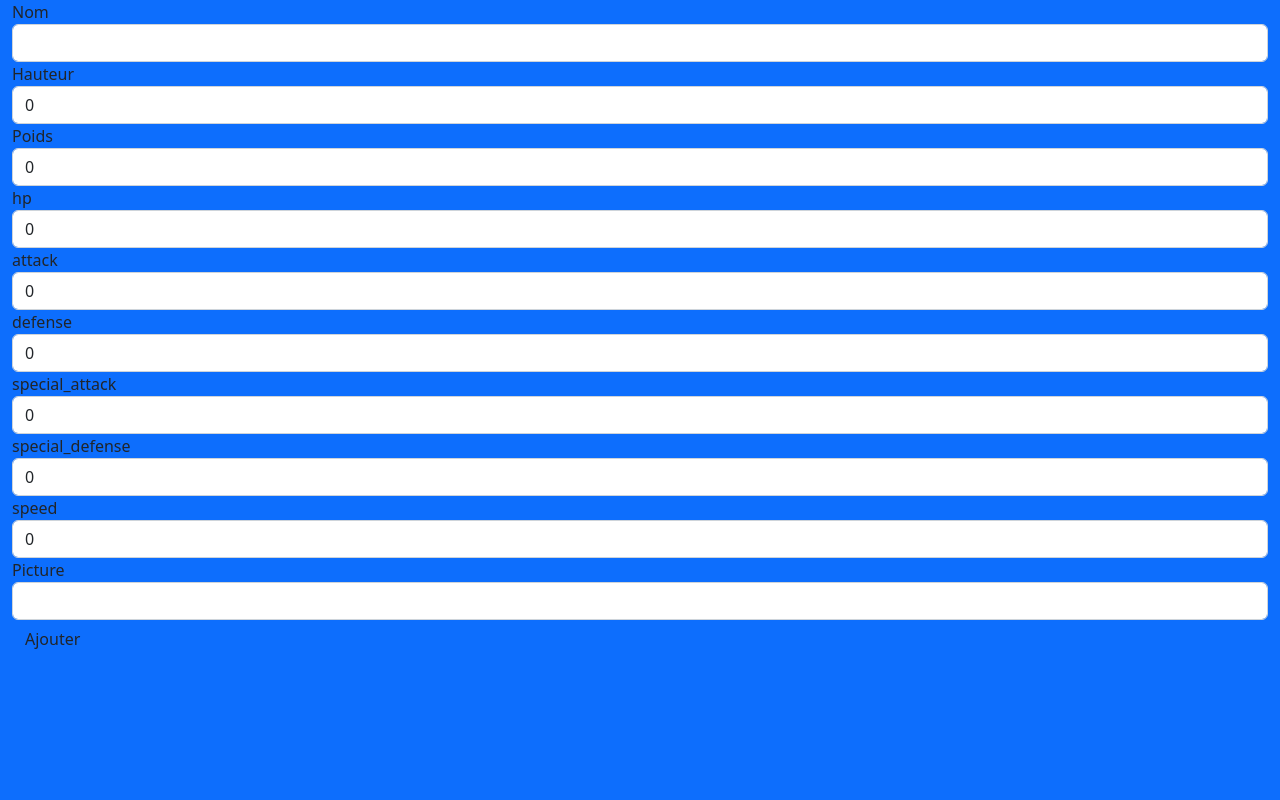
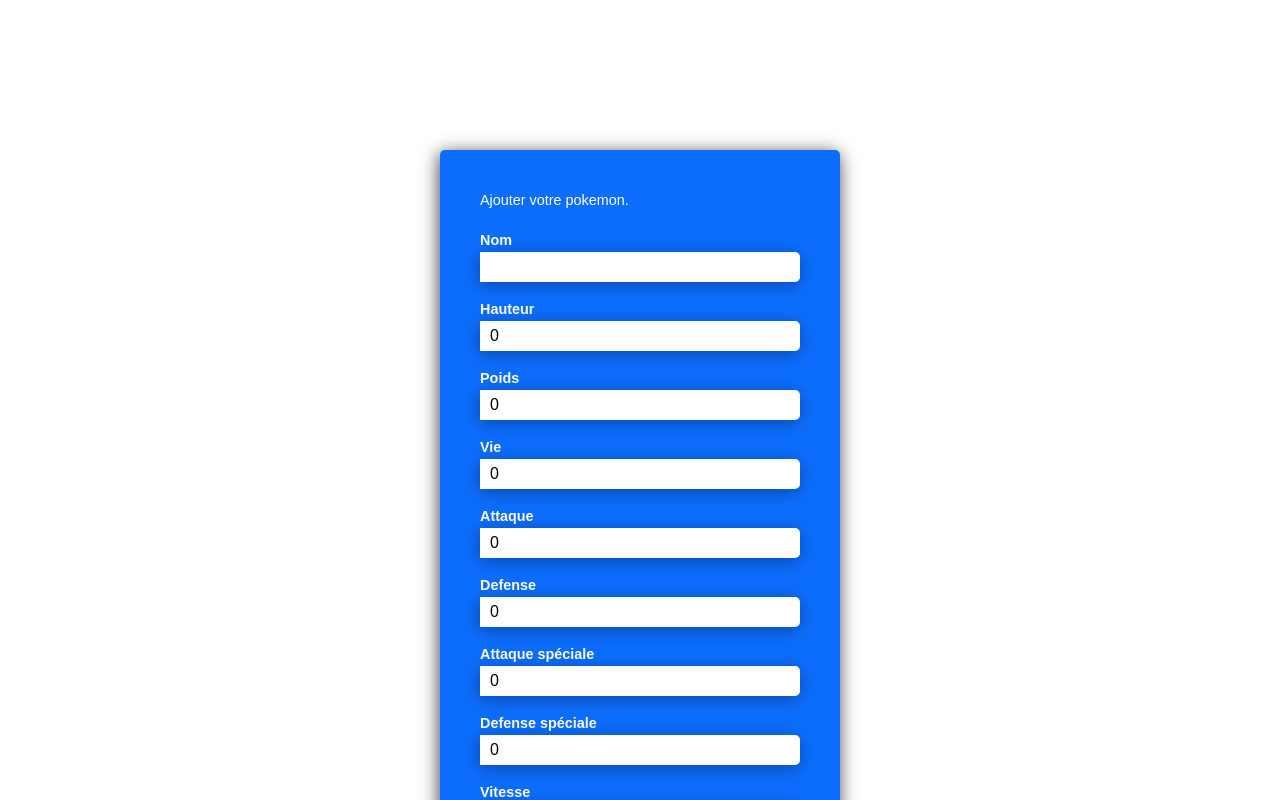
Before and after one commit to Julian-IGS/Front-ReactJS, a React (Create React App) app in the folder front/: page /add in a window 1280 px wide. Shown: the top 800 px of the page. Built offline with nearby package versions, Linux system fonts and the light colour scheme.

Commit message:
bouton ajouter un pokemon et du css pour le form

```diff
--- /dev/null
+++ b/front/src/CSS/add.scss
@@ -0,0 +1,71 @@
+*{
+    box-sizing: border-box;
+    font-family: "Merriweather Sans", sans-serif;
+ }
+
+ body{
+    background-color: #B0DBEE;
+
+    #form{
+       color: white;
+       background-color: #0D6EFD;
+       border-radius: 5px;
+
+       width: 400px;
+       padding: 40px;
+       margin: 150px auto;
+
+       -webkit-box-shadow: -1px 3px 18px 0px rgba(0,0,0,0.75);
+       -moz-box-shadow: -1px 3px 18px 0px rgba(0,0,0,0.75);
+       box-shadow: -1px 3px 18px 0px rgba(0,0,0,0.75);
+
+       p{
+          font-size: 0.9em;
+       }
+
+       button{
+          width: 100%;
+          text-align: center;
+          color: black;
+          background-color: white;
+          margin-top: 20px;
+          border: 1px solid rgba(0,0,0,0.4);
+       }
+
+       .form-group{
+          margin: 15px auto;
+
+          label{
+             font-weight: bold;
+             font-size: 0.9em;
+          }
+
+          .input-group{
+             border-radius: 5px;
+             -webkit-box-shadow: -1px 3px 18px 0px rgba(0,0,0,0.35);
+             -moz-box-shadow: -1px 3px 18px 0px rgba(0,0,0,0.35);
+             box-shadow: -1px 3px 18px 0px rgba(0,0,0,0.35);
+
+             .input-group-addon{
+                border: none;
+                border-right: 1px solid rgba(0,0,0,0.2);
+             }
+
+             input{
+                padding-left: 10px;
+             }
+
+             i{
+                color: #009EDF;
+             }
+          }
+
+          input{
+             padding: 3px;
+             width: 100%;
+             border: none;
+             border-radius: 0 5px 5px 0;
+          }
+       }
+    }
+ }
--- /dev/null
+++ b/front/src/CSS/pokedex.scss
@@ -0,0 +1,4 @@
+
+ bouton{
+    color: bisque;
+ }
--- a/front/src/component/AddPokemon.jsx
+++ b/front/src/component/AddPokemon.jsx
@@ -1,4 +1,5 @@
-import React, { useState, useEffect } from 'react';
+import React, { useState} from 'react';
+import "../CSS/add.scss";
 
 function AddPokemon() {
     const [name, setName] = useState(''); // On utilise le hook useState pour initialiser l'état du nom du pokemon à une valeur vide
@@ -11,6 +12,7 @@ function AddPokemon() {
     const [special_attack, setSpecial_attack] = useState(0);
     const [special_defense, setSpecial_defense] = useState(0);
     const [speed, setSpeed] = useState(0);
+
 
     const getPokemonId = async() => {
         const pokemons = await fetch('http://localhost:5000/api/pokemon') // Requête pour récupérer la liste des pokemons depuis l'API
@@ -54,51 +56,99 @@ function AddPokemon() {
     };
 
     return (
-        <div className="container-fluid bg-primary" style={{ minHeight: "100vh", marginTop: 0 }}>
-        <form onSubmit={handleSubmit}>
-          <div className="form-group">
+        <form id="form" onSubmit={handleSubmit}>
+        <p>Ajouter votre pokemon.</p>
+
+        <div class="form-group">
            <label htmlFor="name">Nom</label>
-            <input type="text" className="form-control" id="name" value={name} onChange={e => setName(e.target.value)} required />
+                 <br />
+                 <div class="input-group">
+              <div class="input-group-addon"><i class="fa fa-user" aria-hidden="true"></i>            </div>
+              <input type="text" id="name" value={name} onChange={e => setName(e.target.value)} required />
               </div>
-          <div className="form-group">
+           </div>
+
+        <div class="form-group">
            <label htmlFor="height">Hauteur</label>
-            <input type="number" className="form-control" id="height" value={height} onChange={e => setHeight(e.target.value)} required />
+                 <br />
+                 <div class="input-group">
+              <div class="input-group-addon"><i class="fa fa-user" aria-hidden="true"></i>            </div>
+              <input type="text" id="height" value={height} onChange={e => setHeight(e.target.value)} required />
               </div>
-          <div className="form-group">
+           </div>
+
+           <div class="form-group">
            <label htmlFor="weight">Poids</label>
-            <input type="number" className="form-control" id="weight" value={weight} onChange={e => setWeight(e.target.value)} required />
+                 <br />
+                 <div class="input-group">
+              <div class="input-group-addon"><i class="fa fa-user" aria-hidden="true"></i>            </div>
+              <input type="text" id="weight" value={weight} onChange={e => setWeight(e.target.value)} required />
               </div>
-          <div className="form-group">
-            <label htmlFor="name">hp</label>
-            <input type="text" className="form-control" id="hp" value={hp} onChange={e => setHp(e.target.value)} required />
            </div>
-          <div className="form-group">
-            <label htmlFor="name">attack</label>
-            <input type="text" className="form-control" id="attack" value={attack} onChange={e => setAttack(e.target.value)} required />
+
+           <div class="form-group">
+           <label htmlFor="HP">Vie</label>
+                 <br />
+                 <div class="input-group">
+              <div class="input-group-addon"><i class="fa fa-user" aria-hidden="true"></i>            </div>
+              <input type="text" id="hp" value={hp} onChange={e => setHp(e.target.value)} required />
               </div>
-          <div className="form-group">
-            <label htmlFor="name">defense</label>
-            <input type="text" className="form-control" id="defense" value={defense} onChange={e => setDefense(e.target.value)} required />
            </div>
-          <div className="form-group">
-            <label htmlFor="name">special_attack</label>
-            <input type="text" className="form-control" id="special_attack" value={special_attack} onChange={e => setSpecial_attack(e.target.value)} required />
+
+           <div class="form-group">
+           <label htmlFor="attack">Attaque</label>
+                 <br />
+                 <div class="input-group">
+              <div class="input-group-addon"><i class="fa fa-user" aria-hidden="true"></i>            </div>
+              <input type="text" id="attack" value={attack} onChange={e => setAttack(e.target.value)} required />
               </div>
-          <div className="form-group">
-            <label htmlFor="name">special_defense</label>
-            <input type="text" className="form-control" id="special_defense" value={special_defense} onChange={e => setSpecial_defense(e.target.value)} required />
            </div>
-          <div className="form-group">
-            <label htmlFor="name">speed</label>
-            <input type="text" className="form-control" id="speed" value={speed} onChange={e => setSpeed(e.target.value)} required />
+
+           <div class="form-group">
+           <label htmlFor="defense">Defense</label>
+                 <br />
+                 <div class="input-group">
+              <div class="input-group-addon"><i class="fa fa-user" aria-hidden="true"></i>            </div>
+              <input type="text" id="defense" value={defense} onChange={e => setDefense(e.target.value)} required />
               </div>
-          <div className="form-group">
-            <label htmlFor="picture">Picture</label>
-            <input type="text" className="form-control" id="picture" value={picture} onChange={e => setPicture(e.target.value)} required />
            </div>
-          <button type="submit" className="btn">Ajouter</button>
+
+           <div class="form-group">
+           <label htmlFor="special_attack">Attaque spéciale</label>
+                 <br />
+                 <div class="input-group">
+              <div class="input-group-addon"><i class="fa fa-user" aria-hidden="true"></i>            </div>
+              <input type="text" id="special_attack" value={special_attack} onChange={e => setSpecial_attack(e.target.value)} required />
+              </div>
+           </div>
+
+           <div class="form-group">
+           <label htmlFor="special_defense">Defense spéciale</label>
+                 <br />
+                 <div class="input-group">
+              <div class="input-group-addon"><i class="fa fa-user" aria-hidden="true"></i>            </div>
+              <input type="text" id="special_defense" value={special_defense} onChange={e => setSpecial_defense(e.target.value)} required />
+              </div>
+           </div>
+
+           <div class="form-group">
+           <label htmlFor="speed">Vitesse</label>
+                 <br />
+                 <div class="input-group">
+              <div class="input-group-addon"><i class="fa fa-user" aria-hidden="true"></i>            </div>
+              <input type="text" id="speed" value={speed} onChange={e => setSpeed(e.target.value)} required />
+              </div>
+           </div>
+           <div class="form-group">
+           <label htmlFor="picture">Photo</label>
+                 <br />
+                 <div class="input-group">
+              <div class="input-group-addon"><i class="fa fa-user" aria-hidden="true"></i>            </div>
+              <input type="text" id="picture" value={picture} onChange={e => setPicture(e.target.value)} required />
+              </div>
+           </div>
+        <button type="submit" class="btn btn-default">Sauvegarder</button>
      </form>
-      </div>
     );
   }
 
--- a/front/src/component/Modal.jsx
+++ b/front/src/component/Modal.jsx
@@ -35,7 +35,7 @@ export default function Modal() {
                   <span className="text-muted"></span>{pokemon.learningSkills.description}
                 </p>
                 <div className="text-center">
-                  <Link to="/" className="btn btn-outline-primary">Retour au Pokedex !</Link>
+                  <Link to="/" className="btn btn-outline-primary">Retour au Pokedex.</Link>
                 </div>
               </div>
             </div>
--- a/front/src/component/Pokedex.jsx
+++ b/front/src/component/Pokedex.jsx
@@ -2,6 +2,8 @@ import React, { useState, useEffect } from 'react';
 import { Link } from 'react-router-dom';
 import 'bootstrap/dist/css/bootstrap.min.css'; // Importation du CSS de Bootstrap
 import PokedexImg from '../img/pokedex.png';
+import "../CSS/pokedex.scss";
+
 
 function Pokedex() {
   const [pokemons, setPokemons] = useState([]); // On utilise le hook useState pour initialiser l'état du pokemon à une valeur vide
@@ -12,7 +14,9 @@ function Pokedex() {
   }, []);
 
   return (
+
     <div className="container-fluid bg-primary" style={{ minHeight: "100vh", marginTop: 0 }}>
+
       <img src={PokedexImg} alt="Pokedex Image" className="mx-auto d-block" style={{ maxHeight: "200px", maxWidth: "200px" }}/>
       <div className="row">
         {pokemons.map(pokemon => (
@@ -35,10 +39,22 @@ function Pokedex() {
       <div className="container-fluid">
     <div className="row justify-content-end">
       <div className="col-md-3 mb-3">
-        <Link to="/add" className="btn btn-primary">Ajouter un Pokémon</Link>
+
+      </div>
+    </div>
+
+  </div>
+  <div className="container-fluid">
+  <div className="row justify-content-end">
+    <div className="col-md-3 mb-3 mx-auto">
+      <div className="text-center">
+        <Link to="/add" className="btn btn-light btn-lg mb-3 btn-outline-dark">Ajouter un Pokémon</Link>
       </div>
     </div>
   </div>
+</div>
+
+
     </div>
   );
 }
--- /dev/null
+++ b/package.json
@@ -0,0 +1,5 @@
+{
+  "dependencies": {
+    "node-sass": "^8.0.0"
+  }
+}
```
Also changed, not shown: 1 other file (tests, documents, lock files or other folders). Lines whose indentation alone changed are shown as unchanged.
